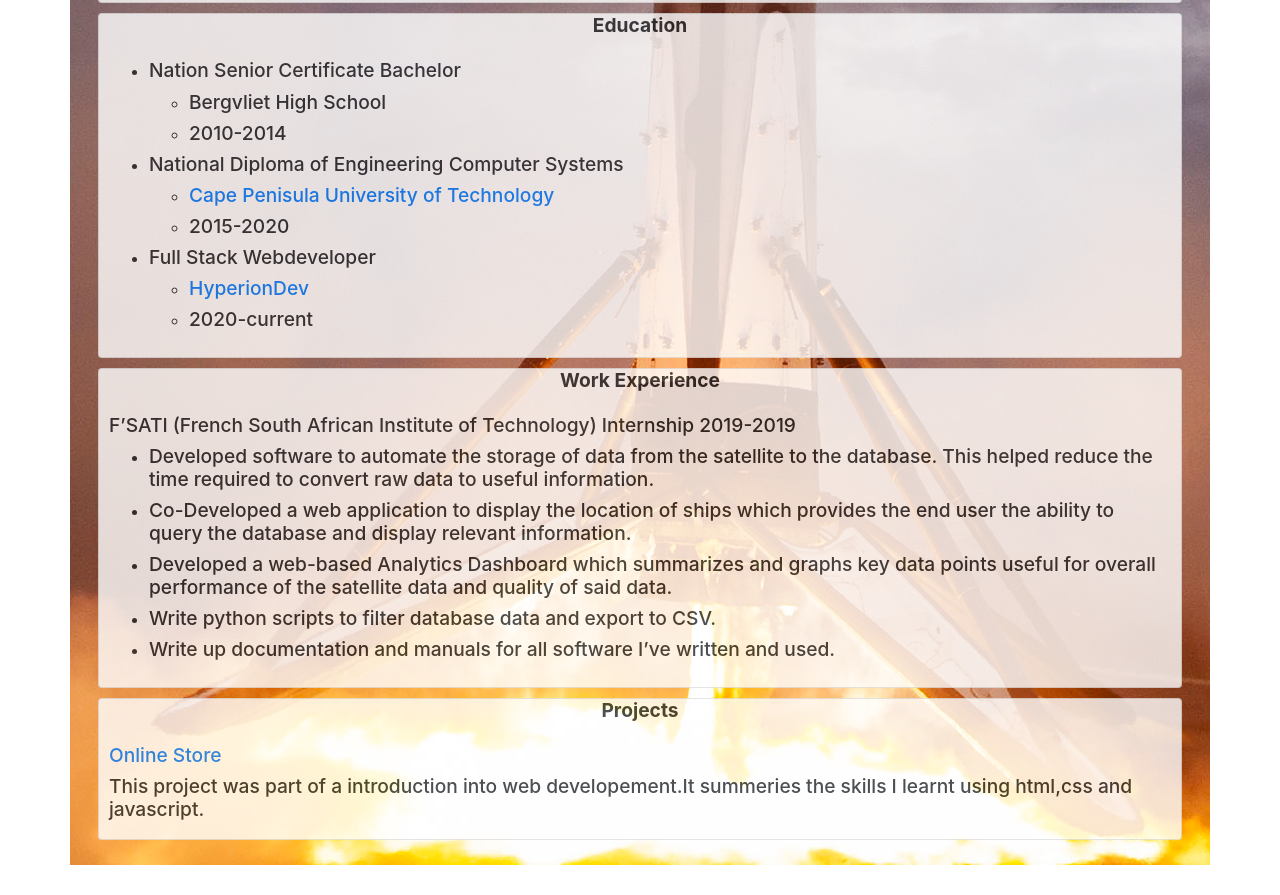
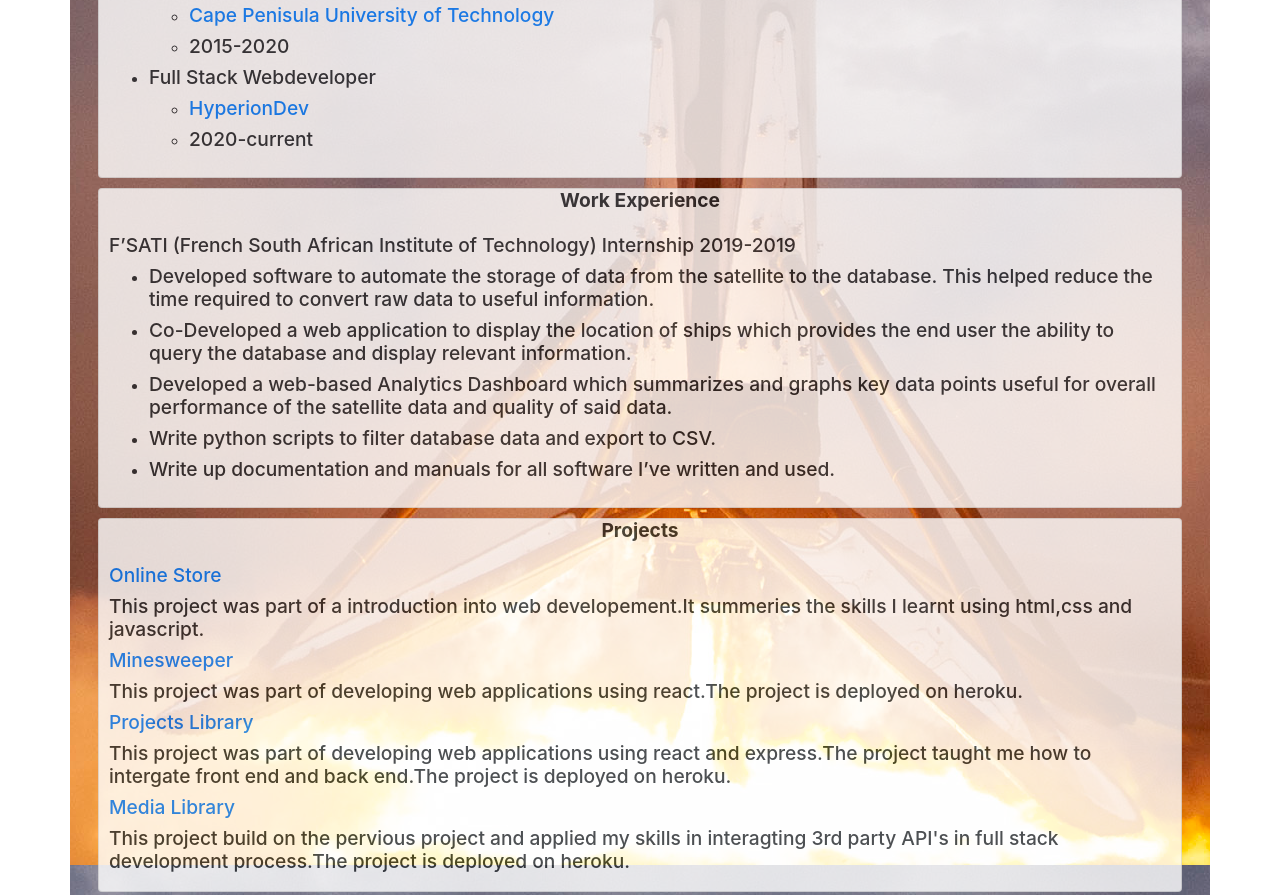
Before and after one commit to Liam-Hendricks/Liam_Hendricks_resume, a plain HTML site: page index.html in a window 1280 px wide. Shown: the part 1135-2030 px from the top of the page. Before the commit the page ends 2000 px from the top, so only its background shows below. Drawn offline with nearby package versions, Linux system fonts and the light colour scheme.

Commit message:
made changes

```diff
--- a/css/style.css
+++ b/css/style.css
@@ -2,7 +2,7 @@
     background-image: url('./test.jpg');
     background-position: top,bottom;
     width: 1920px;
-    height: 2000px;
+    height: 2030px;
 
 
     background-position:top;
--- a/index.html
+++ b/index.html
@@ -19,7 +19,7 @@
         <div class="row justify-content-center">
 
             <img class="rounded" src="./images/profile_pic.jpg" alt="profile picture"
-                style="width: 220px;height: 380px; padding-top: 10px;">
+                style="width: 116px;height: 200px; padding-top: 10px;">
 
 
 
@@ -226,7 +226,12 @@
                     <div class="card-body">
                     <h4><a href="https://github.com/Liam-Hendricks/Capstone-Project-1">Online Store</a></h4>
                     <h5>This project was part of a introduction into web developement.It summeries the skills I learnt using html,css and javascript.</h5>
-
+                    <h4><a href="https://morning-dusk-09436.herokuapp.com/">Minesweeper</a></h4>
+                    <h5>This project was part of developing web applications using react.The project is deployed on heroku.</h5>
+                    <h4><a href="https://belle-maison-04517.herokuapp.com/">Projects Library</a></h4>
+                    <h5>This project was part of developing web applications using react and express.The project taught me how to intergate front end and back end.The project is deployed on heroku.</h5>
+                    <h4><a href="https://immense-meadow-75751.herokuapp.com/">Media Library</a></h4>
+                    <h5>This project build on the pervious project and applied my skills in interagting 3rd party API's in full stack development process.The project is deployed on heroku.</h5>
                     </div>
 
 
```
